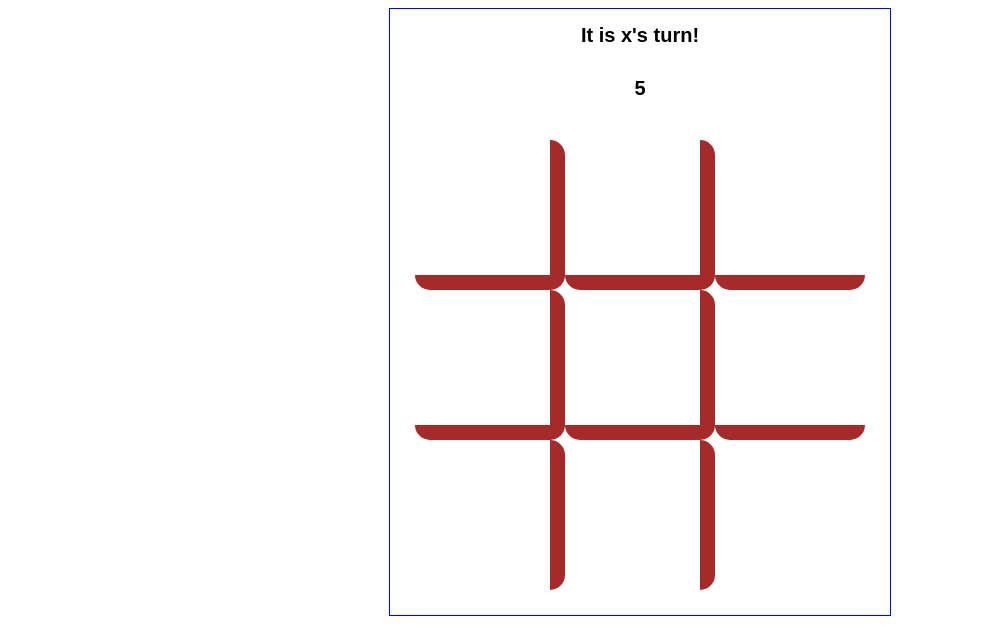
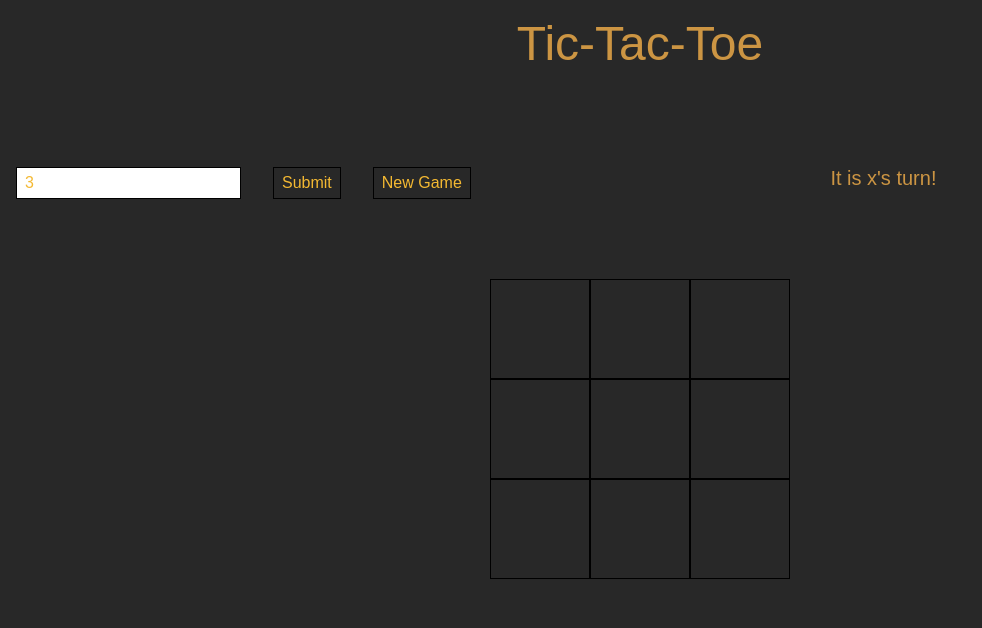
Before and after one commit to zuber1077/TicTacToe, a plain HTML site: page index.html in a window 1280 px wide. Shown: the whole page, without its empty margins (0-982 px from the left). Drawn offline with nearby package versions, Linux system fonts and the light colour scheme.

Commit message:
generate posiblites for expand square, ui improvment..

```diff
--- a/index.html
+++ b/index.html
@@ -4,31 +4,38 @@
     <meta charset="UTF-8" />
     <meta name="viewport" content="width=device-width, initial-scale=1.0" />
     <meta http-equiv="X-UA-Compatible" content="ie=edge" />
-    <title>Tic Tac Toe </title>
+    <title>Tic Tac Toe</title>
     <link rel="stylesheet" href="style.css" />
     <!-- <script type="text/javascript" src="vue.js"></script> -->
     <script src="https://cdn.jsdelivr.net/npm/vue@2.6.10/dist/vue.js"></script>
-
     <script src="js/Square.js"></script>
     <script src="js/Game.js"></script>
   </head>
   <body>
     <div id="game">
-      <div id="game-info">
-        {{infoMessage}}
+      <div class="title">Tic-Tac-Toe</div>
+      <div class="new-game">
+        <input type="text" id="new-game-btn" v-model.number="activeGame.wh" />
+        <button @click="makePossibilities" id="new-game-btn">Submit</button>
+        <button id="new-game-btn" @click="makePossibilities">New Game</button>
+        <div class="game-info" v-if="activeGame.timer">
+          Timer: {{activeGame.timer}}
         </div>
-      <div id="game-info">
-        {{timer}}
+        <div class="game-info" v-if="infoMessage">{{infoMessage}}</div>
       </div>
-      <div id="game-squares">
+
       <div
-          class="game-square"
-          v-for="(item, index) in squares"
-          :class="{highlighted: item.isHighlighted}"
+        class="game-box-container"
+        :style="{
+          'grid-template-columns': `repeat(${whValue}, 100px)`,
+          'grid-template-rows': `repeat(${whValue}, 100px)`
+        }"
+      >
+        <div
+          :class="`game-box  ${index} ${item.value ? item.value.toUpperCase() : ''}`"
+          v-for="(item, index) in activeGame.squares"
           @click="make(index)"
-        >
-          {{ item.value }}
-        </div>
+        ></div>
       </div>
     </div>
   </body>
@@ -38,32 +45,62 @@
 
     let gameVue = new Vue({
       el: "#game",
-    data: activeGame,
-    methods: {
-      make(index){
-        activeGame.makeMove(index);
+      data: {
+        activeGame,
+        whValue: ""
+      },
+      watch: {
+        inProgress(value) {
+          if (!value) {
+            this.makePossibilities();
+          }
         }
       },
-    watch: {
-      timer(v){
-
+      mounted() {
+        this.makePossibilities();
+      },
+      methods: {
+        make(index) {
+          activeGame.makeMove(index);
+        },
+        getClass(item) {
+          return item.isHighlighted ? `selected' ${item.value}` : "";
+        },
+        makePossibilities() {
+          if (this.activeGame.wh) {
+            activeGame.restart();
+            this.activeGame.inProgress = true;
+            this.activeGame.possibilities = activeGame.makePossibilities(
+              Number(this.activeGame.wh)
+            );
+            // console.log(activeGame.makeSquares(Number(this.activeGame.wh)));
+            // console.log(Number(this.activeGame.wh));
+            this.activeGame.squares = activeGame.makeSquares(
+              Number(this.activeGame.wh) * Number(this.activeGame.wh)
+            );
+            this.whValue = this.activeGame.wh;
+          } else {
+            alert("please Input wh");
+          }
         }
       },
       computed: {
-      infoMessage(){
-        if(this.inProgress){
-          return `It is ${this.currentTurn}'s turn!`;
+        inProgress() {
+          return this.activeGame.inProgress;
+        },
+        infoMessage() {
+          if (this.activeGame.inProgress) {
+            return `It is ${this.activeGame.currentTurn}'s turn!`;
           }
-        if(this.winner){
-          return `${this.winner} wins!`;
+          if (this.activeGame.winner) {
+            return `${this.activeGame.winner} wins!`;
           }
-        if(!this.winner&&!this.inProgress){
-          return 'It was a draw!';
+          if (!this.activeGame.winner && !this.activeGame.inProgress) {
+            return "It was a draw!";
           }
+          return "";
         }
       }
     });
-
-
   </script>
 </html>
--- a/js/Game.js
+++ b/js/Game.js
@@ -7,16 +7,17 @@ class Game {
     this.currentTurn = Game.white; // white, black
     this.squares = new Array(9).fill().map(() => new Square());
     this.winner = null;
+    this.wh = 3;
+    this.possibilities = [];
   }
 
-
-  clearTimer(){
+  clearTimer() {
     clearInterval(g_timer);
     this.timer = 5;
   }
   makeMove(i) {
     this.clearTimer();
-    this.timerTick()
+    this.timerTick();
     // if no value
     if (this.inProgress && !this.squares[i].value) {
       this.squares[i].value = this.currentTurn;
@@ -25,61 +26,104 @@ class Game {
       this.checkForWinner();
 
       this.changePlayer();
-    } else {
-      // show reset button
     }
   }
 
- changePlayer() {
+  changePlayer() {
     this.currentTurn =
-        this.currentTurn === Game.white ? Game.black : Game.white;
+      this.currentTurn === Game.white ? Game.black : Game.white;
   }
 
   checkForWinner() {
-    var possibilities = [
-      [0, 4, 8],
-      [0, 3, 6],
-      [2, 4, 6],
-      [0, 1, 2],
-      [3, 4, 5],
-      [6, 7, 8],
-      [2, 5, 6],
-      [1, 4, 7]
-    ];
+    if (this.moveMade > 2) {
+      for (let winPos of this.possibilities) {
+        let Xs = 0;
+        let Os = 0;
 
-    possibilities.forEach(ps => {
-      const [a, b, c] = ps;
-      const sqA = this.squares[a];
-      const sqB = this.squares[b];
-      const sqC = this.squares[c];
+        for (let posIndex of winPos) {
+          if (this.squares[posIndex].value === "x") {
+            Xs++;
+          } else if (this.squares[posIndex].value === "o") {
+            Os++;
+          }
+        }
 
-      if (sqA.value && sqA.value === sqB.value && sqA.value === sqC.value) {
-        this.inProgress = false; // finished
-        this.winner = sqA.value; // white or black
+        if (Xs === this.wh) {
+          alert("X won!");
+          this.restart();
+          break;
+        }
 
-        sqA.isHighlighted = sqB.isHighlighted = sqC.isHighlighted = true; // set all
-        this.clearTimer();
+        if (Os === this.wh) {
+          alert("O won!");
+          this.restart();
+          break;
+        }
       }
-    });
 
-    // check for tie
-    if (this.moveMade === this.squares.length) {
-      this.inProgress = false; // inProgress = false AND winner = null
-      this.clearTimer();
+      // check for tie
+      if (this.moveMade === this.squares.length - 1) {
+        alert("Draw!");
+        this.restart();
+      }
     }
+  }
+
+  restart() {
+    this.inProgress = false;
+    this.squares = [];
+    this.possibilities = [];
+    this.clearTimer();
+    // this.wh = '';
+    this.moveMade = 0;
+    this.timer = "";
   }
 
   timerTick() {
     g_timer = setInterval(() => {
       this.timer--;
       // console.log(this.timer);
-      if(this.timer <= 0){
+      if (this.timer <= 0) {
         this.changePlayer();
         this.clearTimer();
         this.timerTick();
       }
     }, 1000);
   }
+
+  makeSquares(num) {
+    return new Array(num).fill().map(() => new Square());
+  }
+
+  makePossibilities(userInput) {
+    let _possibilities = [];
+    let second = [];
+    let m = userInput;
+    let input = m * m - 1;
+    let num = 0;
+    // first
+    for (let i = 0; i < input; i += m) {
+      _possibilities.push(Array.from({ length: m }, (_, j) => (j += num)));
+      num += m;
+    }
+
+    // second
+    for (let i = 0; i < _possibilities.length; i++) {
+      second.push(
+        Array.from({ length: m }, (_, j) => j * _possibilities.length + i)
+      );
+    }
+
+    // merge
+    _possibilities.push(...second);
+
+    // third
+    _possibilities.push(Array.from({ length: m }, (_, j) => j * (m + 1)));
+
+    _possibilities.push(Array.from({ length: m }, (_, j) => (j + 1) * m - 1));
+
+    return _possibilities;
+  }
 }
 
 Game.white = "x";
--- a/style.css
+++ b/style.css
@@ -1,56 +1,80 @@
-#game {
-  width: 500px;
-  margin: 0 auto;
-  border: 1px solid blue;
+* {
+  margin: 0;
+  padding: 0;
+  box-sizing: border-box;
+  font-family: Arial, Helvetica, sans-serif;
 }
 
-#game-info {
-  padding: 15px;
-  font-size: 20px;
-  font-family: sans-serif;
-  font-weight: bold;
-  text-align: center;
-  background;: #eee000;
+body {
+  background: #282828;
+  justify-content: center;
 }
 
-#game-squares {
-  height: 500px;
-  display: flex;
-  flex-wrap: wrap;
-  padding: 25px;
-  box-sizing: border-box;
+.game-box-container {
+  display: grid;
+  justify-content: center;
+  grid-template-columns: repeat(3, 100px);
+  grid-template-rows: repeat(3, 100px);
 }
 
-.game-square {
-  width: 33.33%;
-  height: 33.33%;
+.game-box {
+  display: grid;
+  border: 1px solid black;
+  align-items: center;
+  justify-items: center;
+}
 
+.X:after {
+  font-size: 50px;
+  color: #24cccd;
+  content: "X";
+}
+
+.O:after {
+  font-size: 50px;
+  content: "0";
+  color: #6ed248;
+}
+
+.game-info {
   display: flex;
   justify-content: center;
-  align-items: center;
-  box-sizing: border-box;
-
-  font-family: cursive;
-  font-size: 75px;
-  text-transform: uppercase;
-
-  border-radius: 15px;
-  cursor: pointer;
-  user-select: none;
-  -moz-user-select: none;
+  margin: 5rem auto;
+  color: #cc9543;
+  font-size: 20px;
 }
 
-.game-square.highlighted {
-  color: green;
+.title {
+  display: flex;
+  justify-content: center;
+  margin: 1rem auto;
+  color: #cc9543;
+  font-size: 3rem;
 }
 
-.game-square:hover {
-  background-color: #eee;
+.new-game {
+  display: flex;
+  justify-content: center;
 }
-.game-square:nth-child(-n + 6) {
-  border-bottom: 15px solid brown;
+
+#new-game-btn {
+  margin: 5rem auto;
+  font-size: 16px;
+  padding: 4px 8px;
+  height: 2rem;
+  background: #282828;
+  color: #f4b932;
+  border: 1px solid black;
+  cursor: pointer;
+  margin-left: 1rem;
+  margin-right: 1rem;
 }
-.game-square:nth-child(3n + 1),
-.game-square:nth-child(3n + 2) {
-  border-right: 15px solid brown;
+
+input {
+  background-color: #fff !important;
 }
+
+#new-game-btn:hover {
+  background: dimgrey;
+  color: #f38a45;
+}
```
Also changed, not shown: 1 other file. Lines whose indentation alone changed are shown as unchanged.
